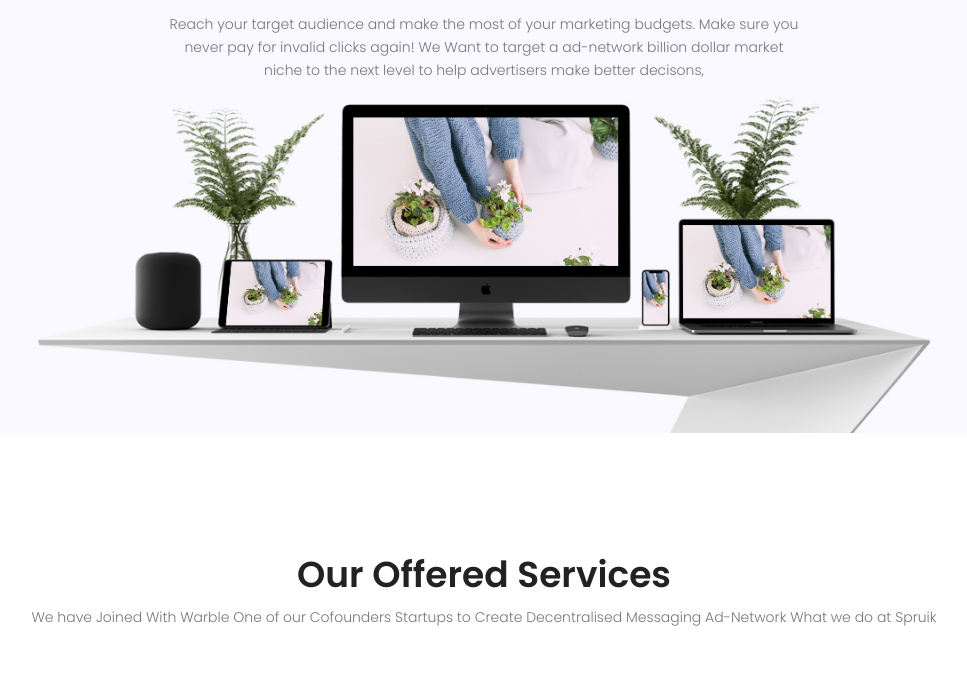
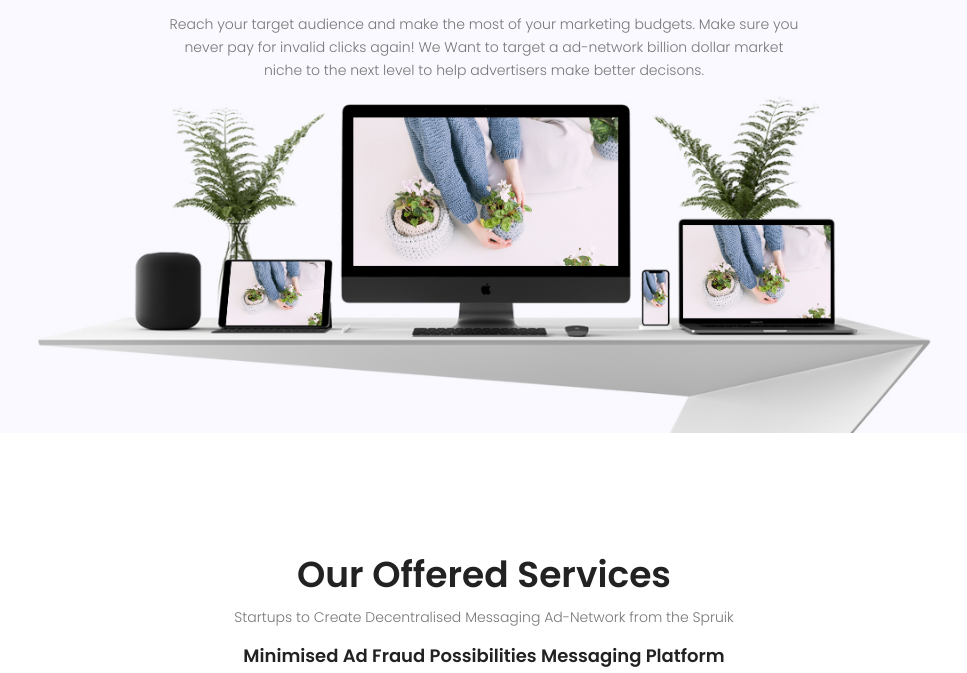
Before and after one commit to wodgertracker/website_v2, a plain HTML site: page index.html in a window 1280 px wide. Shown: the part 367-1040 px from the top of the page, without its empty margins (156-1123 px from the left). Drawn offline with nearby package versions, Linux system fonts and the light colour scheme; some packages are replaced by stand-ins of ours.

Commit message:
Update index.html

```diff
--- a/index.html
+++ b/index.html
@@ -45,7 +45,7 @@
 					  <li><a href="spruik.pdf">WhitePaper</a></li>
 					  <li><a href="https://spruiknet.slack.com/messages/CDJ55Q64R/">Slack</a></li>
 				          <li><a href="https://github.com/SpruikNet">Github</a></li>
-					  <li><a href="http://Warble-news.000webhostapp.com">Demo</a></li>
+					  <li><a href="https://beta.adex.network/">Demo</a></li>
 					</ul>
 				      </nav><!-- #nav-menu-container -->
 
@@ -64,7 +64,7 @@
 							</h1>
 							<p class="pt-20 pb-20">
 							Reach your target audience and make the most of your marketing budgets. Make sure you never pay for invalid clicks again!
-							We Want to target a ad-network billion dollar market niche to the next level to help advertisers make better decisons,
+							We Want to target a ad-network billion dollar market niche to the next level to help advertisers make better decisons.
 
 
 
@@ -82,7 +82,8 @@
 						<div class="menu-content pb-60 col-lg-10">
 							<div class="title text-center">
 								<h1 class="mb-10">Our Offered Services</h1>
-								<p>We have Joined With Warble One of our Cofounders Startups to Create Decentralised Messaging Ad-Network What we do at Spruik </p>
+								<p>Startups to Create Decentralised Messaging Ad-Network from the Spruik </p>
+								<a href=""><h4>Minimised Ad Fraud Possibilities Messaging Platform</h4></a>
 							</div>
 						</div>
 					</div>
@@ -93,7 +94,7 @@
 									<img src="img/s1.png" alt="">
 								</div>
 								<div class="desc">
-									<a href="#"><h4>Minimised Ad Fraud Possibilities</h4></a>
+									<a href="http://warble-news.000webhostapp.com/"><h4>Minimised Ad Fraud Possibilities</h4></a>
 									<p>
 									The current online advertising ecosystem is flawed. It enables fraud committed by
 advertising networks, by advertisers and by malicious third parties. According to reports from
```
